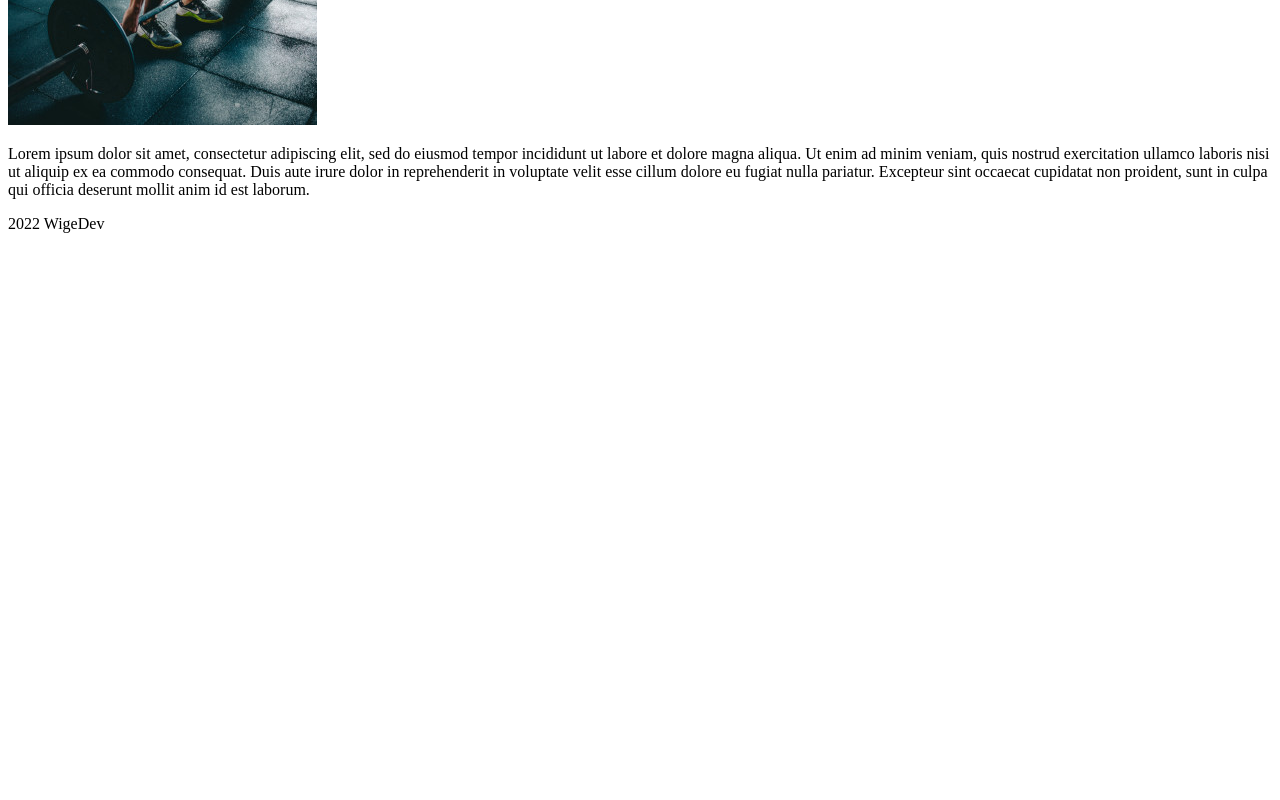
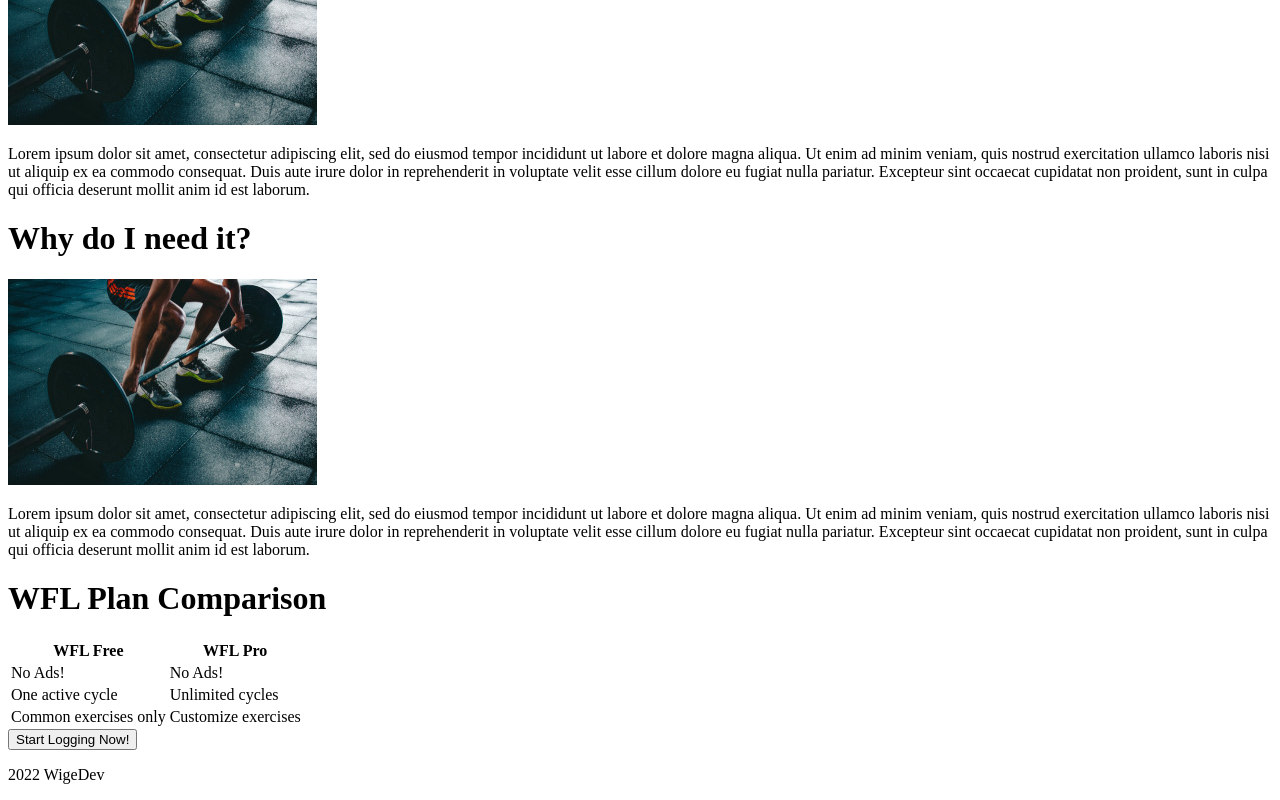
Before and after one commit to garywige/wigedev-fitness-log, an Angular app: page /home in a window 1280 px wide. Shown: the part 277-1077 px from the top of the page. Before the commit the page ends 800 px from the top, so only its background shows below. Built offline with nearby package versions, Linux system fonts and the light colour scheme.

Commit message:
home edited text

```diff
--- a/src/app/home/home.component.html
+++ b/src/app/home/home.component.html
@@ -11,3 +11,59 @@
     officia deserunt mollit anim id est laborum.
   </p>
 </div>
+
+<h1>Why do I need it?</h1>
+
+<div>
+  <img alt="placeholder image" src="../../assets/barbell.jpg" class="float-left" />
+  <p>
+    Lorem ipsum dolor sit amet, consectetur adipiscing elit, sed do eiusmod tempor incididunt ut labore et
+    dolore magna aliqua. Ut enim ad minim veniam, quis nostrud exercitation ullamco laboris nisi ut
+    aliquip ex ea commodo consequat. Duis aute irure dolor in reprehenderit in voluptate velit esse cillum
+    dolore eu fugiat nulla pariatur. Excepteur sint occaecat cupidatat non proident, sunt in culpa qui
+    officia deserunt mollit anim id est laborum.
+  </p>
+</div>
+
+<h1>WFL Plan Comparison</h1>
+
+<table>
+  <thead>
+    <th>
+      WFL Free
+    </th>
+    <th>
+      WFL Pro
+    </th>
+  </thead>
+  <tbody>
+    <tr>
+      <td>
+        No Ads!
+      </td>
+      <td>
+        No Ads!
+      </td>
+    </tr>
+    <tr>
+      <td>
+        One active cycle
+      </td>
+      <td>
+        Unlimited cycles
+      </td>
+    </tr>
+    <tr>
+      <td>
+        Common exercises only
+      </td>
+      <td>
+        Customize exercises
+      </td>
+    </tr>
+  </tbody>
+</table>
+
+<button>
+  Start Logging Now!
+</button>
```
